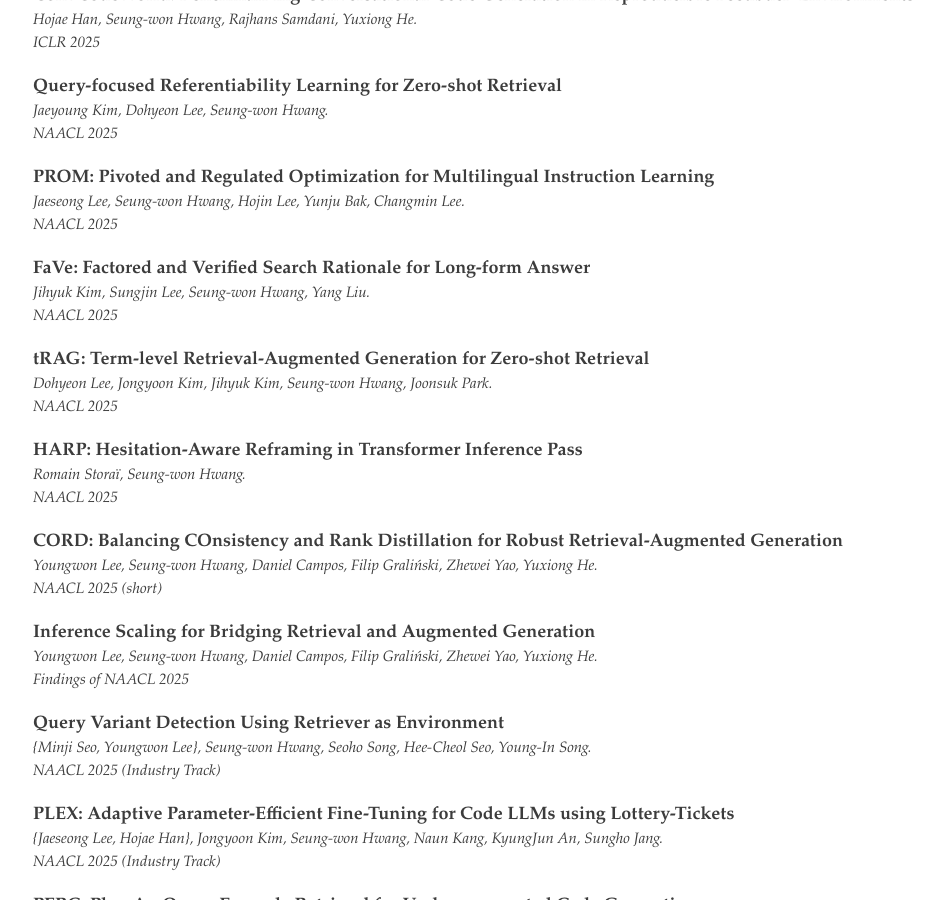
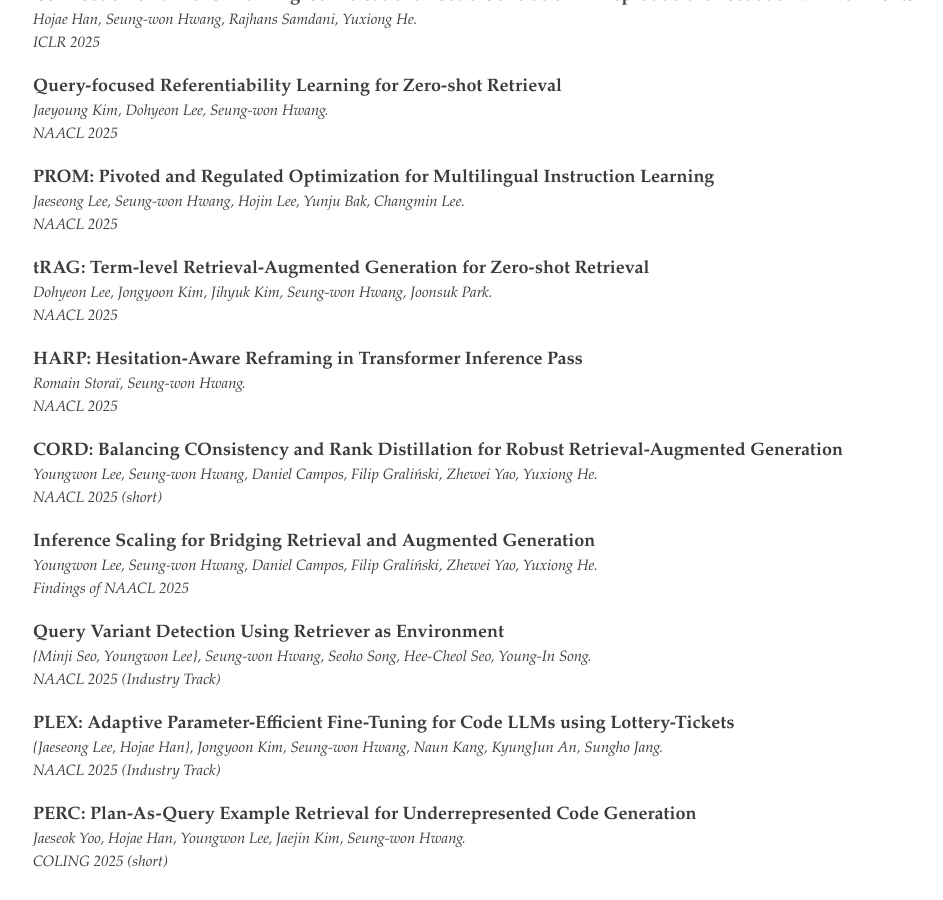
Before and after one commit to ldilab/ldilab.github.io, a Jekyll site: the page built from publications.html, in a window 1280 px wide and 900 px high, scrolled down 320 px. Shown: the whole window, without its empty margins (12-955 px from the left). Built offline with Jekyll 4.4.1, drawn with Linux system fonts in a browser that asks for light colours.

Commit message:
Update publications.yml

```diff
--- a/_data/publications.yml
+++ b/_data/publications.yml
@@ -8,9 +8,6 @@
     venue: NAACL 2025
   - title: 'PROM: Pivoted and Regulated Optimization for Multilingual Instruction Learning'
     authors: 'Jaeseong Lee, Seung-won Hwang, Hojin Lee, Yunju Bak, Changmin Lee'
-    venue: NAACL 2025
-  - title: 'FaVe: Factored and Verified Search Rationale for Long-form Answer'
-    authors: 'Jihyuk Kim, Sungjin Lee, Seung-won Hwang, Yang Liu'
     venue: NAACL 2025
   - title: 'tRAG: Term-level Retrieval-Augmented Generation for Zero-shot Retrieval'
     authors: 'Dohyeon Lee, Jongyoon Kim, Jihyuk Kim, Seung-won Hwang, Joonsuk Park'
```
